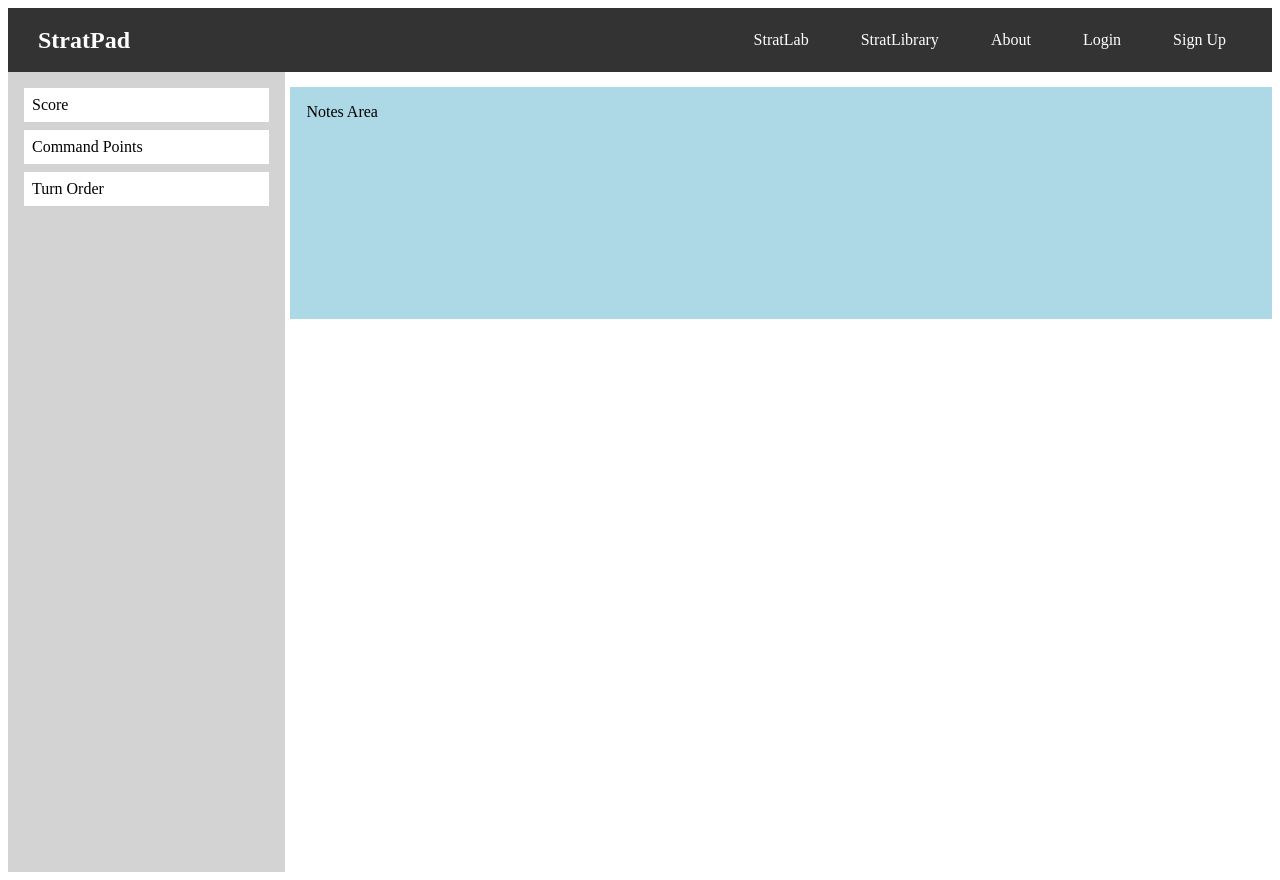
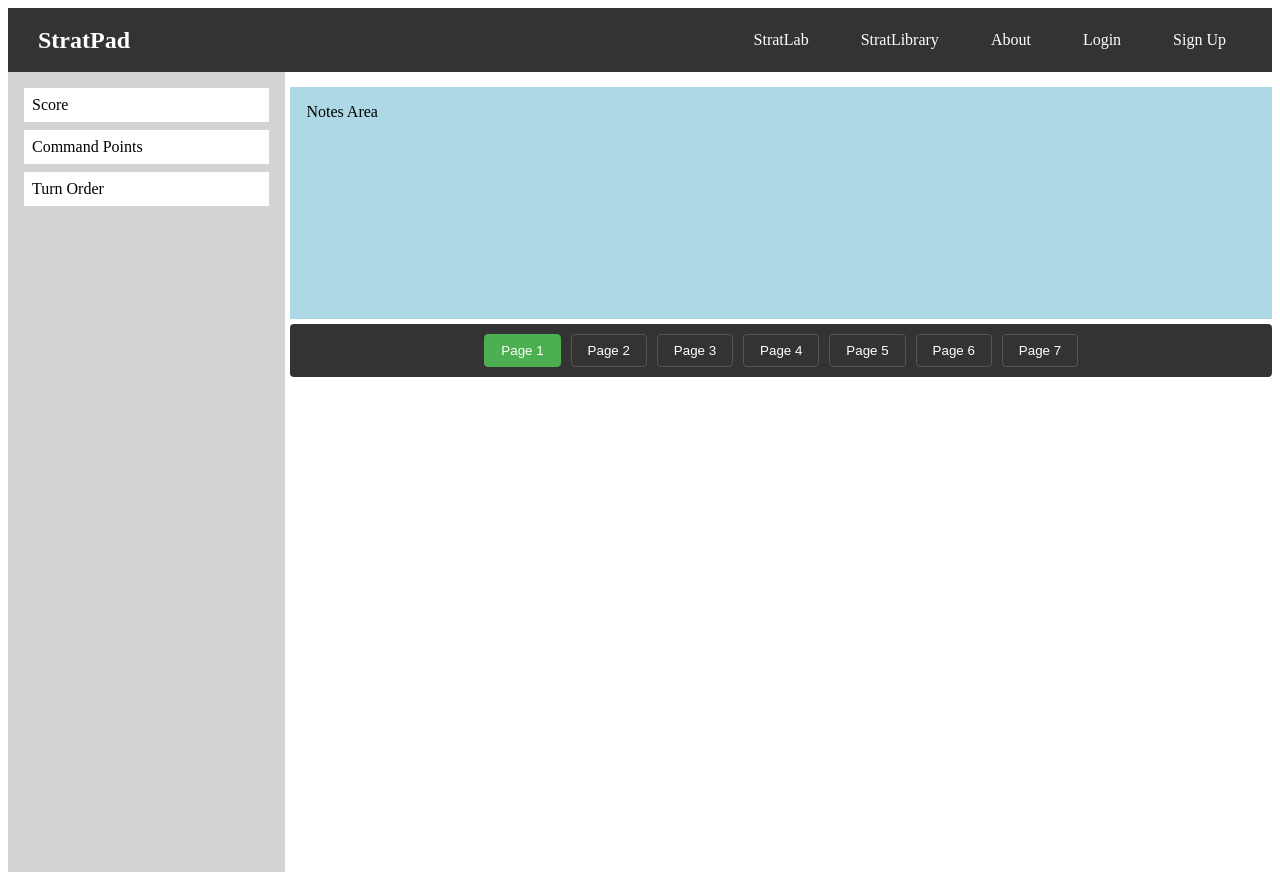
Before and after one commit to MhKeshishian/Board-Game-Dashboard, a Next.js app: page /stratlab in a window 1280 px wide. Built offline with nearby package versions, Linux system fonts and the light colour scheme.

Commit message:
Add PageTab component to have 7 buttons below the Note area. each page will be a state

```diff
--- a/src/app/stratlab/page.js
+++ b/src/app/stratlab/page.js
@@ -1,15 +1,21 @@
+"use client";
+
+import { useState } from "react";
 import Sidebar from "@/components/Sidebar/Sidebar";
 import Dashboard from "@/components/Dashboard/Dashboard";
 import Notes from "@/components/Notes/Notes";
+import PageTabs from "@/components/PageTabs/PageTabs";
 
 export default function Home() {
+  const [activePage, setActivePage] = useState(0);
+
   return (
     <div className="app-layout">
       <Sidebar />
-
       <div className="main-content">
         <Dashboard />
         <Notes />
+        <PageTabs activePage={activePage} setActivePage={setActivePage} />
       </div>
     </div>
   );
--- /dev/null
+++ b/src/components/PageTabs/PageTabs.css
@@ -0,0 +1,27 @@
+.page-tabs {
+  display: flex;
+  gap: 10px;
+  justify-content: center;
+  background-color: #333;
+  padding: 10px;
+  border-radius: 4px;
+}
+
+.page-tab {
+  color: white;
+  background-color: transparent;
+  border: 1px solid #555;
+  padding: 8px 16px;
+  border-radius: 4px;
+  cursor: pointer;
+}
+
+.page-tab:hover {
+  background-color: #4CAF50;
+  border-color: #4CAF50;
+}
+
+.page-tab.active {
+  background-color: #4CAF50;
+  border-color: #4CAF50;
+}
--- /dev/null
+++ b/src/components/PageTabs/PageTabs.js
@@ -0,0 +1,17 @@
+"use client";
+
+import "./PageTabs.css";
+
+export default function PageTabs({ activePage, setActivePage }) {
+  return (
+    <div className="page-tabs">
+      <button type="button" className={activePage === 0 ? "page-tab active" : "page-tab"} onClick={() => setActivePage(0)}>Page 1</button>
+      <button type="button" className={activePage === 1 ? "page-tab active" : "page-tab"} onClick={() => setActivePage(1)}>Page 2</button>
+      <button type="button" className={activePage === 2 ? "page-tab active" : "page-tab"} onClick={() => setActivePage(2)}>Page 3</button>
+      <button type="button" className={activePage === 3 ? "page-tab active" : "page-tab"} onClick={() => setActivePage(3)}>Page 4</button>
+      <button type="button" className={activePage === 4 ? "page-tab active" : "page-tab"} onClick={() => setActivePage(4)}>Page 5</button>
+      <button type="button" className={activePage === 5 ? "page-tab active" : "page-tab"} onClick={() => setActivePage(5)}>Page 6</button>
+      <button type="button" className={activePage === 6 ? "page-tab active" : "page-tab"} onClick={() => setActivePage(6)}>Page 7</button>
+    </div>
+  );
+}
```
